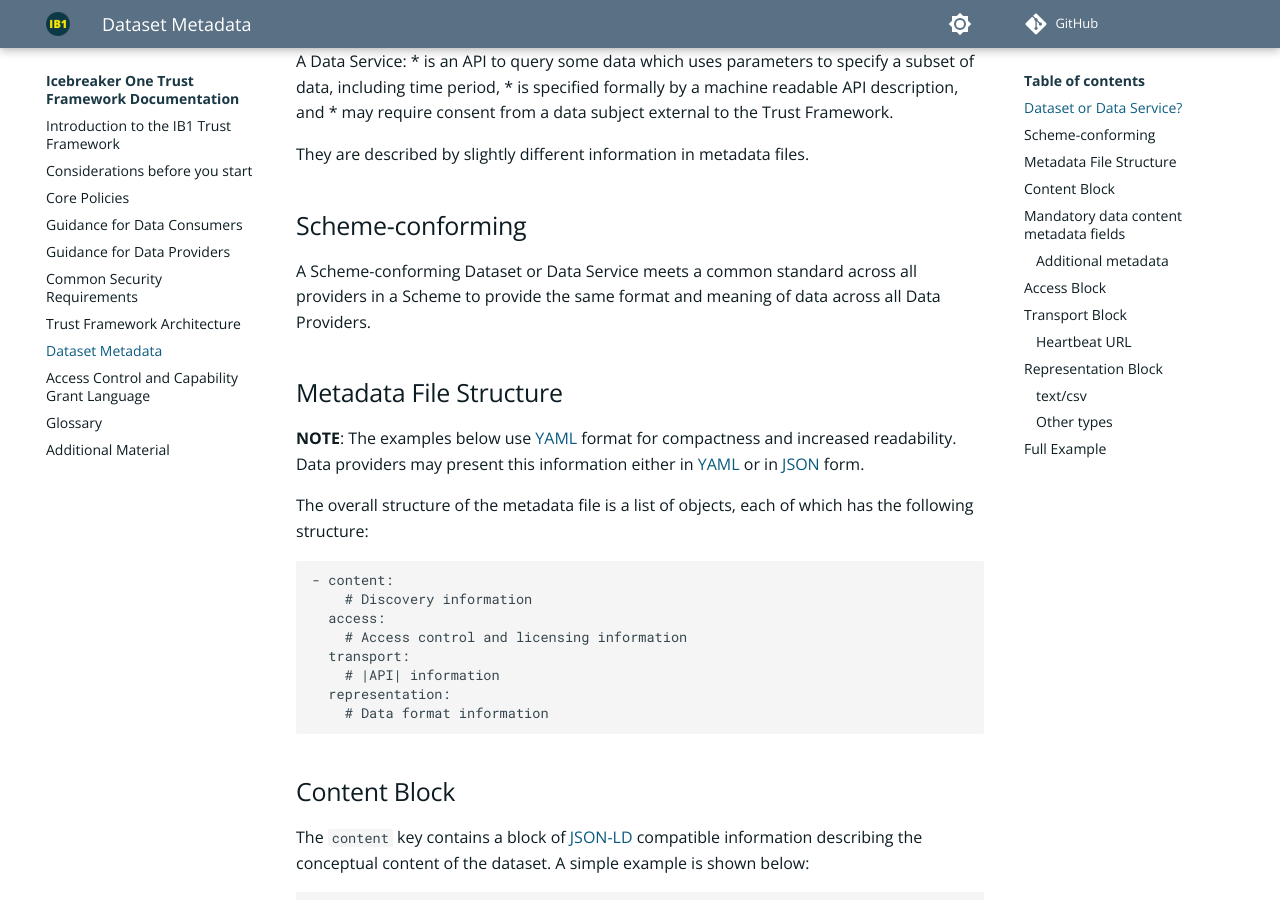
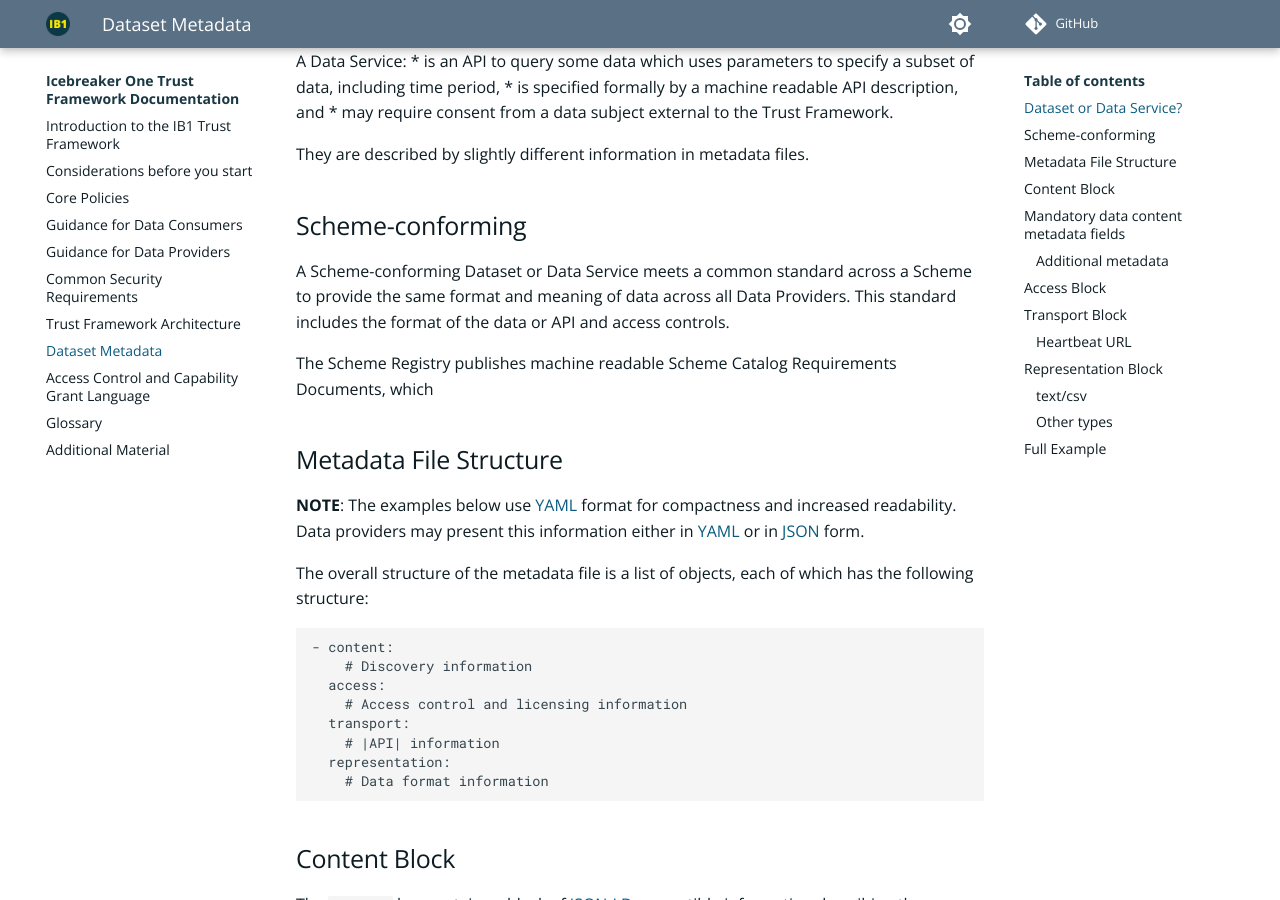
Before and after one commit to icebreakerone/ib1-technical-docs, an MkDocs documentation site: the page built from docs/metadata.md, in a window 1280 px wide and 900 px high, scrolled down 607 px. Built offline with MkDocs 1.6.1 and Material for MkDocs 9.7.7, drawn with Linux system fonts in a browser that asks for light colours; plug-ins that fetch from the network failed and are left out; comment, search, counter and statistics services are not loaded; the version menu is left out; some of the changed lines change nothing that is shown.

Commit message:
docs/metadata.md updated from https://stackedit.net/

````diff
--- a/docs/metadata.md
+++ b/docs/metadata.md
@@ -37,7 +37,9 @@ They are described by slightly different information in metadata files.
 
 ## Scheme-conforming
 
-A Scheme-conforming Dataset or Data Service meets a common standard across all providers in a Scheme to provide the same format and meaning of data across all Data Providers.
+A Scheme-conforming Dataset or Data Service meets a common standard across a Scheme to provide the same format and meaning of data across all Data Providers. This standard includes the format of the data or API and access controls.
+
+The Scheme Registry publishes machine readable Scheme Catalog Requirements Documents, which
 
 ## Metadata File Structure
 
@@ -412,7 +414,7 @@ Or, in [JSON](glossary.md#term-Javascript-Object-Notation) form:
 ]
 ```
 <!--stackedit_data:
-eyJoaXN0b3J5IjpbLTUwNjY2ODkxNywtMTkyMjE1OTI1OCwxOT
-YxMzQ5NzEzLDE1MTk3NTYwMDMsLTg0MDI1ODY5NSwxMjE1MTk1
-MjE2LC0xNzY4NDEzMzI2XX0=
+eyJoaXN0b3J5IjpbNzU2NTgxNzI3LC0xOTIyMTU5MjU4LDE5Nj
+EzNDk3MTMsMTUxOTc1NjAwMywtODQwMjU4Njk1LDEyMTUxOTUy
+MTYsLTE3Njg0MTMzMjZdfQ==
 -->
````
